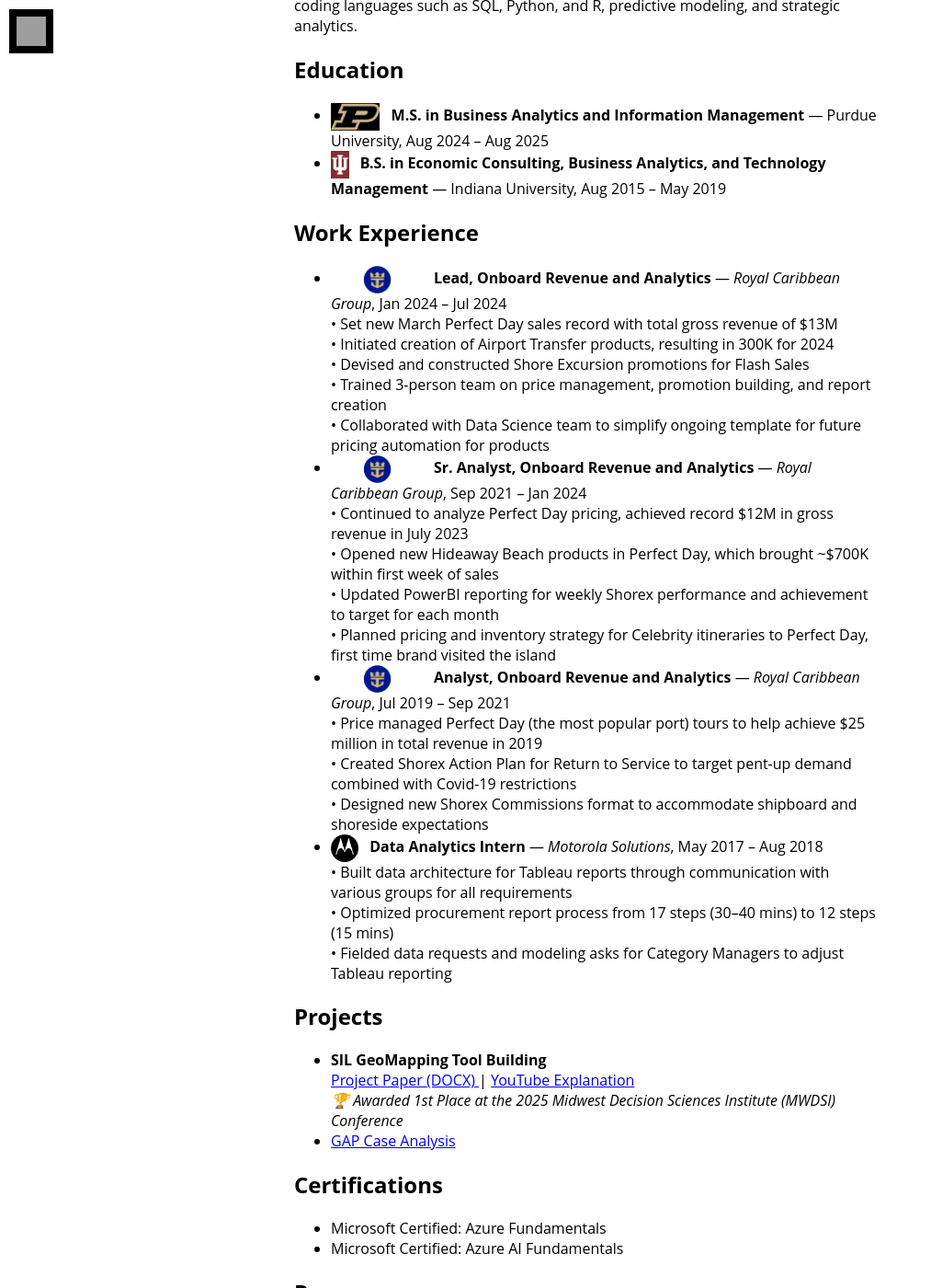
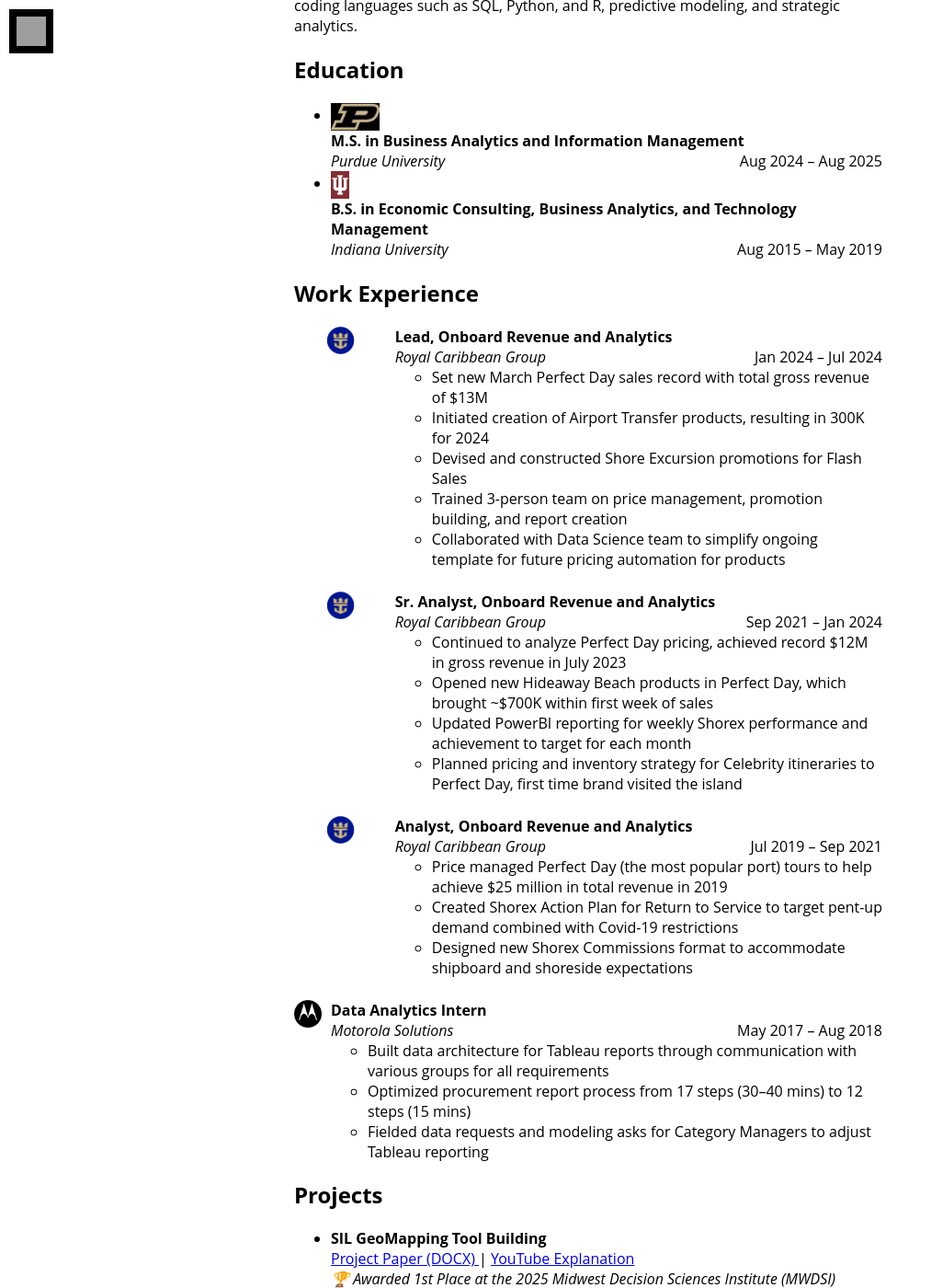
Before and after one commit to AmyFischbach/AmyFischbach.github.io, a Jekyll site: the page built from index.html, in a window 1280 px wide and 1400 px high, scrolled down 813 px. Shown: the whole window at 92% size, without its empty margins (0-1013 px from the left). Built offline with Jekyll 4.4.1, drawn with Linux system fonts in a browser that asks for light colours; nearby versions of some CDN libraries; some web fonts are replaced; the list of posts is cut into pages by our own code; grey boxes are pictures that could not be loaded.

Commit message:
Update index.html

```diff
--- a/index.html
+++ b/index.html
@@ -39,51 +39,101 @@
     <ul>
       <li>
         <img src="/assets/logos/purdue.png" alt="Purdue University" style="height: 30px; vertical-align: middle; margin-right: 8px;">
-        <strong>M.S. in Business Analytics and Information Management</strong> — Purdue University, Aug 2024 – Aug 2025
+        <div>
+        <strong>M.S. in Business Analytics and Information Management</strong><br>
+        <span style="display: flex; justify-content: space-between; width: 100%;">
+          <em>Purdue University</em>
+          <span>Aug 2024 – Aug 2025</span>
+        </span>
+      </div>
       </li>
       <li>
         <img src="/assets/logos/iu.jpg" alt="Indiana University" style="height: 30px; vertical-align: middle; margin-right: 8px;">
-        <strong>B.S. in Economic Consulting, Business Analytics, and Technology Management</strong> — Indiana University, Aug 2015 – May 2019
+        <div>
+        <strong>B.S. in Economic Consulting, Business Analytics, and Technology Management</strong><br>
+        <span style="display: flex; justify-content: space-between; width: 100%;">
+          <em>Indiana University</em>
+          <span>Aug 2015 – May 2019</span>
+        </span>
+      </div>
       </li>
     </ul>
   </section>
 
   <section>
   <h2>Work Experience</h2>
+  <ul style="list-style: none; padding: 0;">
+
+    <li style="display: flex; align-items: flex-start; gap: 10px; margin-bottom: 1.5rem;">
+      <img src="/assets/logos/royalcaribbean.png" alt="Royal Caribbean" style="height: 30px;">
+      <div>
+        <strong>Lead, Onboard Revenue and Analytics</strong><br>
+        <span style="display: flex; justify-content: space-between; width: 100%;">
+          <em>Royal Caribbean Group</em>
+          <span>Jan 2024 – Jul 2024</span>
+        </span>
         <ul>
-      <li>
-        <img src="/assets/logos/royalcaribbean.png" alt="Royal Caribbean" style="height: 30px; vertical-align: middle; margin-right: 8px;">
-        <strong>Lead, Onboard Revenue and Analytics</strong> — <em>Royal Caribbean Group</em>, Jan 2024 – Jul 2024<br>
-        • Set new March Perfect Day sales record with total gross revenue of $13M<br>
-        • Initiated creation of Airport Transfer products, resulting in 300K for 2024<br>
-        • Devised and constructed Shore Excursion promotions for Flash Sales<br>
-        • Trained 3-person team on price management, promotion building, and report creation<br>
-        • Collaborated with Data Science team to simplify ongoing template for future pricing automation for products
+          <li>Set new March Perfect Day sales record with total gross revenue of $13M</li>
+          <li>Initiated creation of Airport Transfer products, resulting in 300K for 2024</li>
+          <li>Devised and constructed Shore Excursion promotions for Flash Sales</li>
+          <li>Trained 3-person team on price management, promotion building, and report creation</li>
+          <li>Collaborated with Data Science team to simplify ongoing template for future pricing automation for products</li>
+        </ul>
+      </div>
     </li>
-      <li>
-        <img src="/assets/logos/royalcaribbean.png" alt="Royal Caribbean" style="height: 30px; vertical-align: middle; margin-right: 8px;">
-        <strong>Sr. Analyst, Onboard Revenue and Analytics</strong> — <em>Royal Caribbean Group</em>, Sep 2021 – Jan 2024<br>
-        • Continued to analyze Perfect Day pricing, achieved record $12M in gross revenue in July 2023<br>
-        • Opened new Hideaway Beach products in Perfect Day, which brought ~$700K within first week of sales<br>
-        • Updated PowerBI reporting for weekly Shorex performance and achievement to target for each month<br>
-        • Planned pricing and inventory strategy for Celebrity itineraries to Perfect Day, first time brand visited the island
+
+    <li style="display: flex; align-items: flex-start; gap: 10px; margin-bottom: 1.5rem;">
+      <img src="/assets/logos/royalcaribbean.png" alt="Royal Caribbean" style="height: 30px;">
+      <div>
+        <strong>Sr. Analyst, Onboard Revenue and Analytics</strong><br>
+        <span style="display: flex; justify-content: space-between; width: 100%;">
+          <em>Royal Caribbean Group</em>
+          <span>Sep 2021 – Jan 2024</span>
+        </span>
+        <ul>
+          <li>Continued to analyze Perfect Day pricing, achieved record $12M in gross revenue in July 2023</li>
+          <li>Opened new Hideaway Beach products in Perfect Day, which brought ~$700K within first week of sales</li>
+          <li>Updated PowerBI reporting for weekly Shorex performance and achievement to target for each month</li>
+          <li>Planned pricing and inventory strategy for Celebrity itineraries to Perfect Day, first time brand visited the island</li>
+        </ul>
+      </div>
     </li>
-      <li>
-        <img src="/assets/logos/royalcaribbean.png" alt="Royal Caribbean" style="height: 30px; vertical-align: middle; margin-right: 8px;">
-        <strong>Analyst, Onboard Revenue and Analytics</strong> — <em>Royal Caribbean Group</em>, Jul 2019 – Sep 2021<br>
-        • Price managed Perfect Day (the most popular port) tours to help achieve $25 million in total revenue in 2019<br>
-        • Created Shorex Action Plan for Return to Service to target pent-up demand combined with Covid-19 restrictions<br>
-        • Designed new Shorex Commissions format to accommodate shipboard and shoreside expectations
+
+    <li style="display: flex; align-items: flex-start; gap: 10px; margin-bottom: 1.5rem;">
+      <img src="/assets/logos/royalcaribbean.png" alt="Royal Caribbean" style="height: 30px;">
+      <div>
+        <strong>Analyst, Onboard Revenue and Analytics</strong><br>
+        <span style="display: flex; justify-content: space-between; width: 100%;">
+          <em>Royal Caribbean Group</em>
+          <span>Jul 2019 – Sep 2021</span>
+        </span>
+        <ul>
+          <li>Price managed Perfect Day (the most popular port) tours to help achieve $25 million in total revenue in 2019</li>
+          <li>Created Shorex Action Plan for Return to Service to target pent-up demand combined with Covid-19 restrictions</li>
+          <li>Designed new Shorex Commissions format to accommodate shipboard and shoreside expectations</li>
+        </ul>
+      </div>
     </li>
-      <li>
-        <img src="/assets/logos/motorola.jpg" alt="Motorola" style="height: 30px; vertical-align: middle; margin-right: 8px;">
-        <strong>Data Analytics Intern</strong> — <em>Motorola Solutions</em>, May 2017 – Aug 2018<br>
-        • Built data architecture for Tableau reports through communication with various groups for all requirements<br>
-        • Optimized procurement report process from 17 steps (30–40 mins) to 12 steps (15 mins)<br>
-        • Fielded data requests and modeling asks for Category Managers to adjust Tableau reporting
+
+    <li style="display: flex; align-items: flex-start; gap: 10px;">
+      <img src="/assets/logos/motorola.jpg" alt="Motorola Solutions" style="height: 30px;">
+      <div>
+        <strong>Data Analytics Intern</strong><br>
+        <span style="display: flex; justify-content: space-between; width: 100%;">
+          <em>Motorola Solutions</em>
+          <span>May 2017 – Aug 2018</span>
+        </span>
+        <ul>
+          <li>Built data architecture for Tableau reports through communication with various groups for all requirements</li>
+          <li>Optimized procurement report process from 17 steps (30–40 mins) to 12 steps (15 mins)</li>
+          <li>Fielded data requests and modeling asks for Category Managers to adjust Tableau reporting</li>
+        </ul>
+      </div>
     </li>
+
   </ul>
 </section>
+
 
   <section>
     <h2>Projects</h2>
```
Lines whose indentation alone changed are shown as unchanged.
